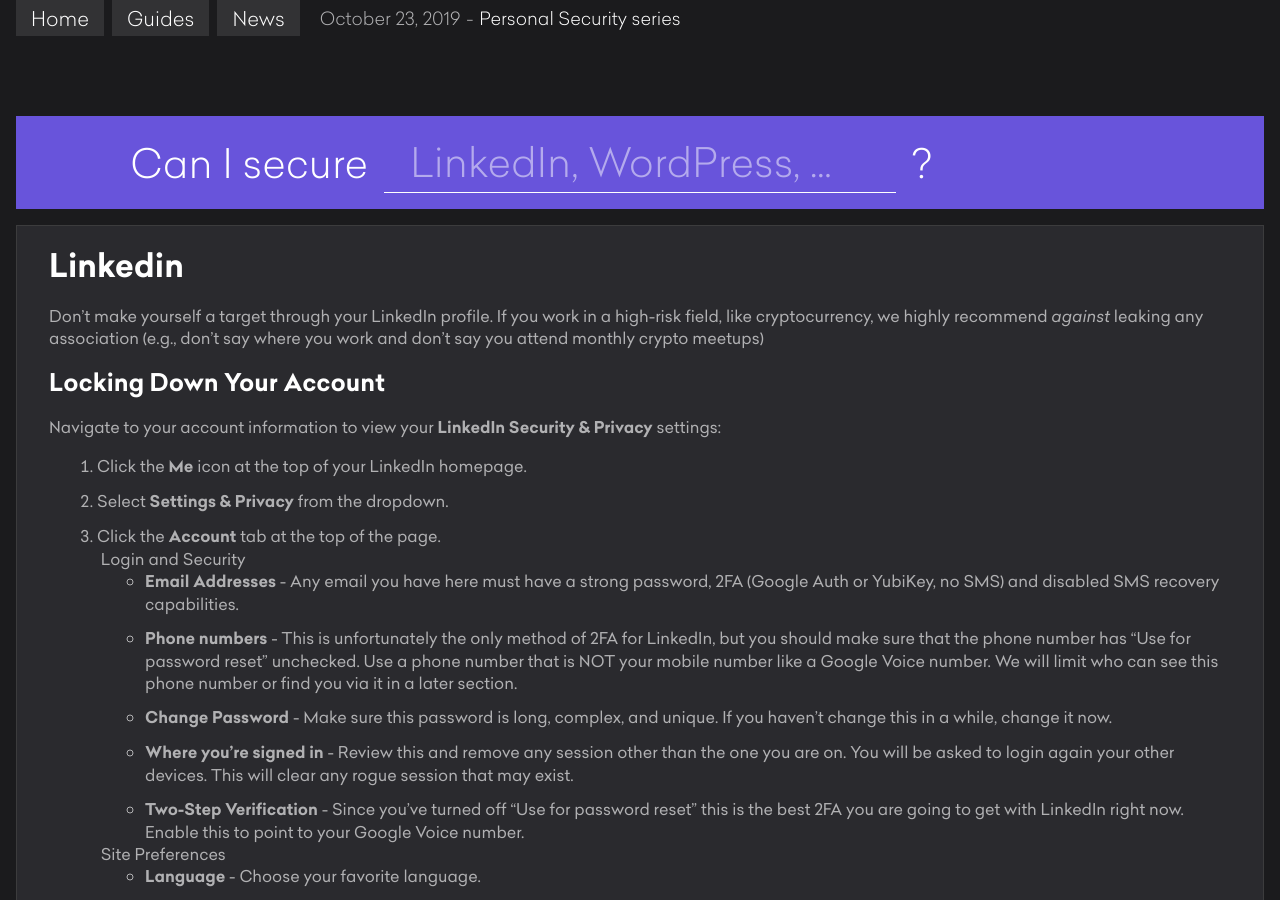
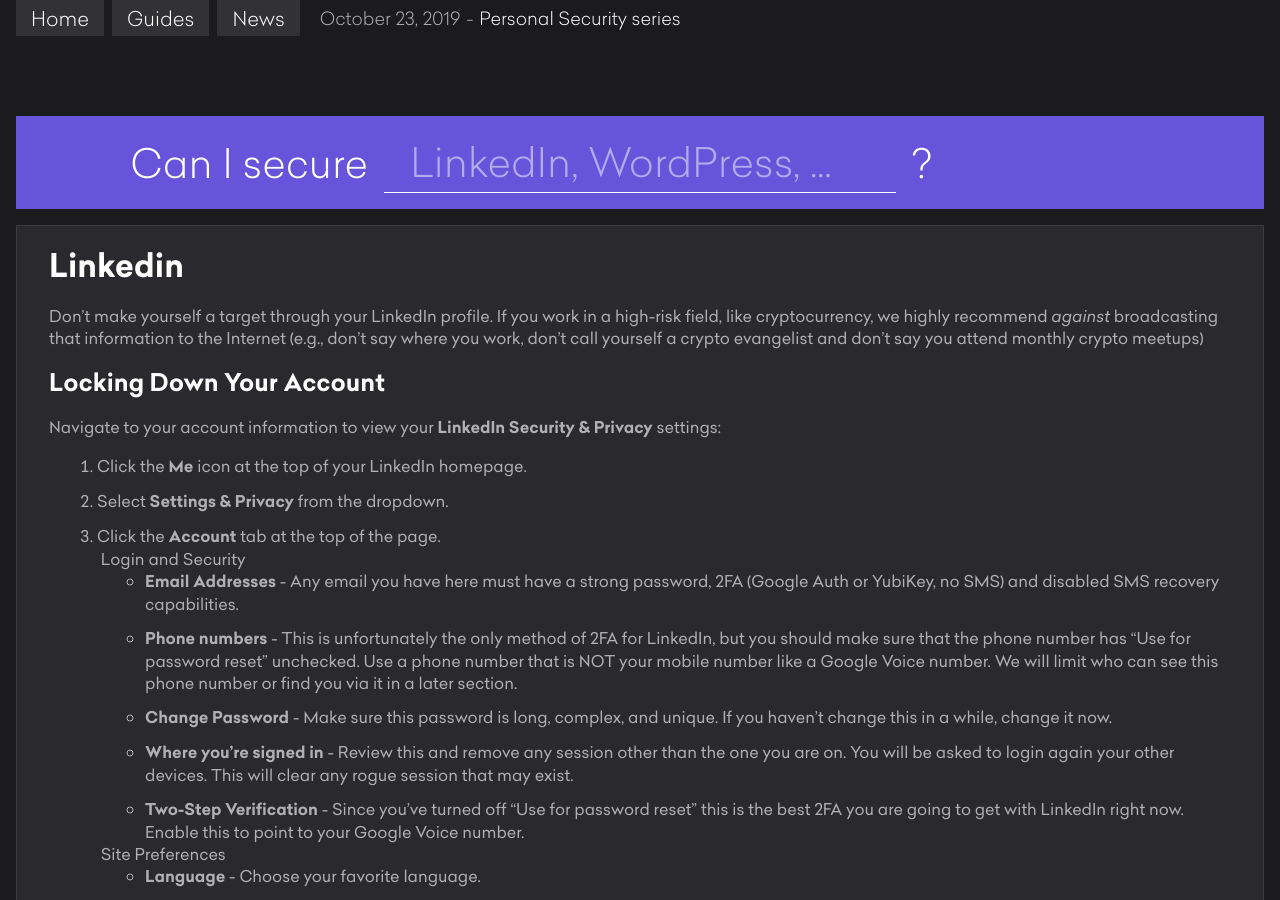
Before and after one commit to krakensecuritylabs/canisecure, a Jekyll site: the page built from _guides/linkedin.md, in a window 1280 px wide and 900 px high. Built offline with Jekyll 4.4.1, drawn with Linux system fonts in a browser that asks for light colours.

Commit message:
linkedin fix

```diff
--- a/_guides/linkedin.md
+++ b/_guides/linkedin.md
@@ -3,7 +3,8 @@
 updated: "2019-09-20"
 category: "Account Security"
 ---
-Don't make yourself a target through your LinkedIn profile. If you work in a high-risk field, like cryptocurrency, we highly recommend *against* leaking any association (e.g., don't say where you work and don't say you attend monthly crypto meetups)
+
+Don't make yourself a target through your LinkedIn profile. If you work in a high-risk field, like cryptocurrency, we highly recommend *against* broadcasting that information to the Internet (e.g., don't say where you work, don't call yourself a crypto evangelist and don't say you attend monthly crypto meetups)
 
 Locking Down Your Account
 =========================
```
